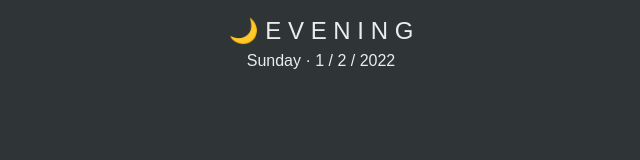
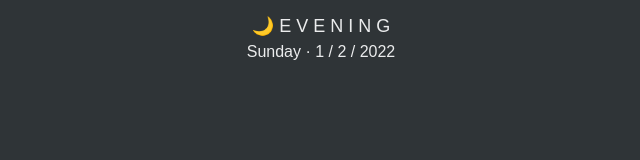
Before and after one commit to phoenixnefelibata/notion, a plain HTML site: page date.html in a window 1280 px wide. Shown: the whole page, without its empty margins (319-959 px from the left). Drawn offline with Linux system fonts and the light colour scheme.

Commit message:
Update date.html

```diff
--- a/date.html
+++ b/date.html
@@ -4,7 +4,7 @@
     <style>
 #lbl {
     font-family: sans-serif;
-    font-size: x-large;
+    font-size: large;
     color: #EBECED;
     padding: 5px;
     text-align: center;
```
